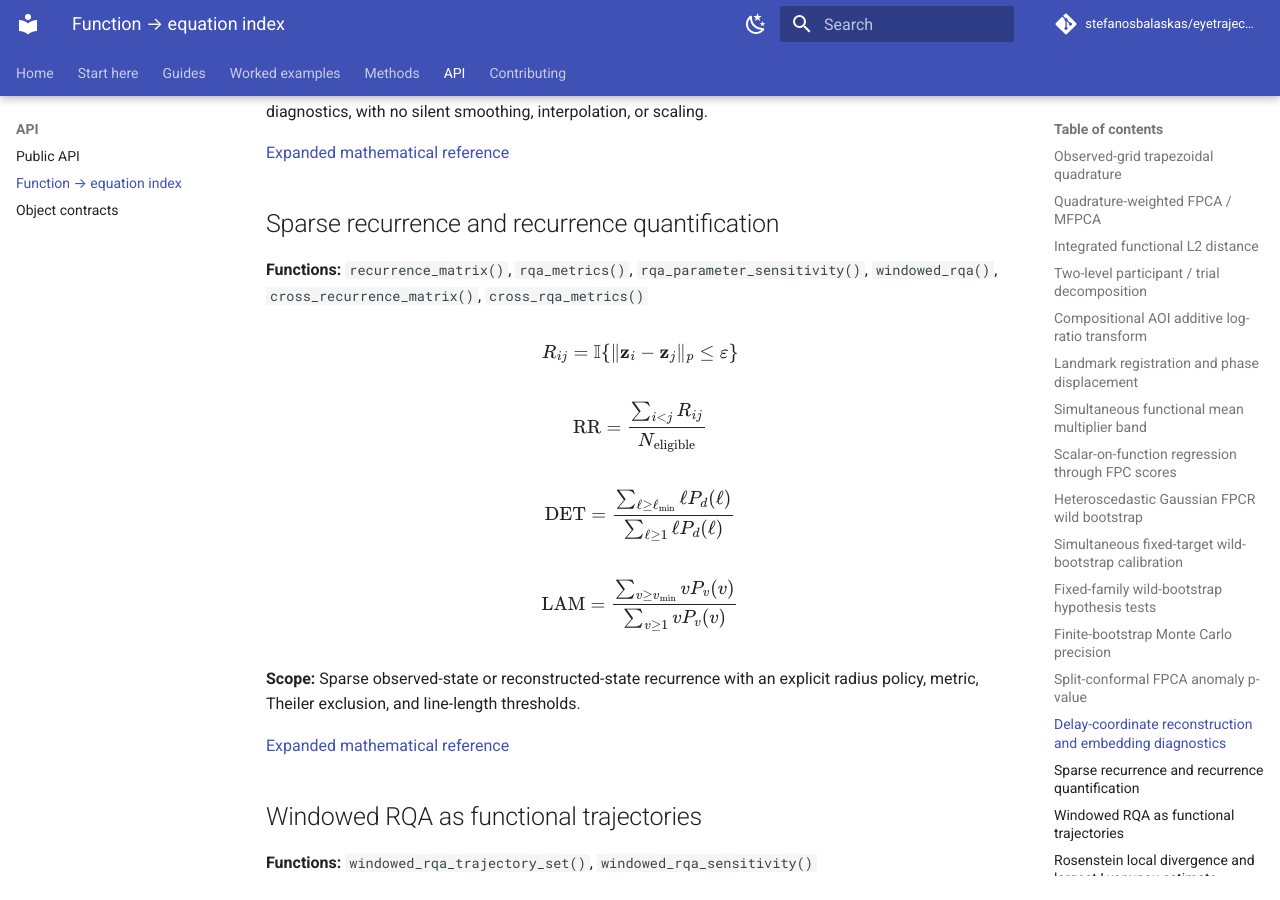
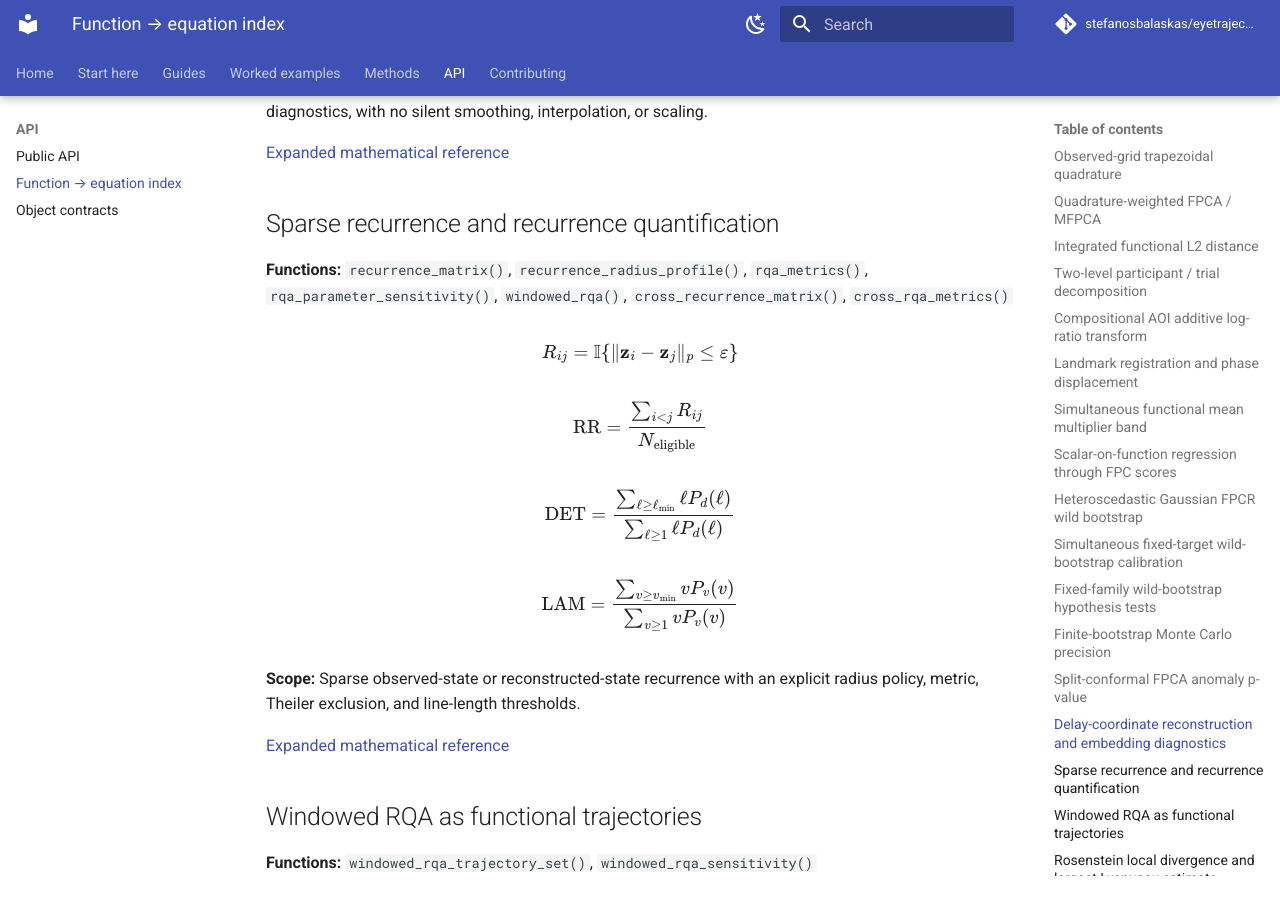
Before and after one commit to stefanosbalaskas/eyetrajectoriespy, an MkDocs documentation site: the page built from docs/reference/function-equation-index.md, in a window 1280 px wide and 900 px high, scrolled down 5820 px. Built offline with MkDocs 1.6.1 and Material for MkDocs 9.7.7, drawn with Linux system fonts in a browser that asks for light colours; comment, search, counter and statistics services are not loaded.

Commit message:
Refresh site recurrence diagnostic equation index

```diff
--- a/docs/reference/function-equation-index.md
+++ b/docs/reference/function-equation-index.md
@@ -230,7 +230,7 @@ $$
 
 ## Sparse recurrence and recurrence quantification
 
-**Functions:** `recurrence_matrix()`, `rqa_metrics()`, `rqa_parameter_sensitivity()`, `windowed_rqa()`, `cross_recurrence_matrix()`, `cross_rqa_metrics()`
+**Functions:** `recurrence_matrix()`, `recurrence_radius_profile()`, `rqa_metrics()`, `rqa_parameter_sensitivity()`, `windowed_rqa()`, `cross_recurrence_matrix()`, `cross_rqa_metrics()`
 
 $$
 R_{ij}=\mathbb I\{\|\mathbf z_i-\mathbf z_j\|_p\le\varepsilon\}
```
